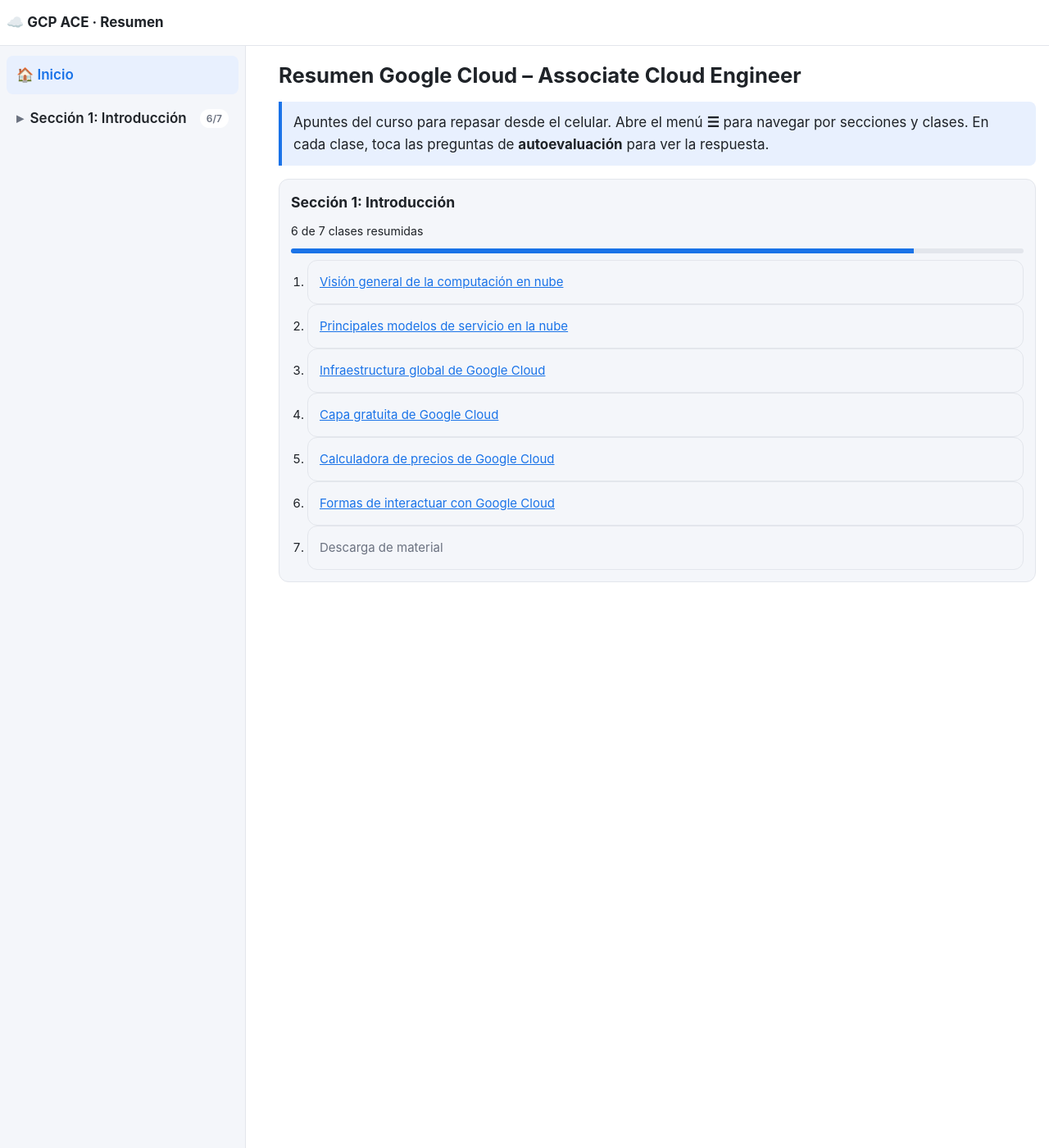
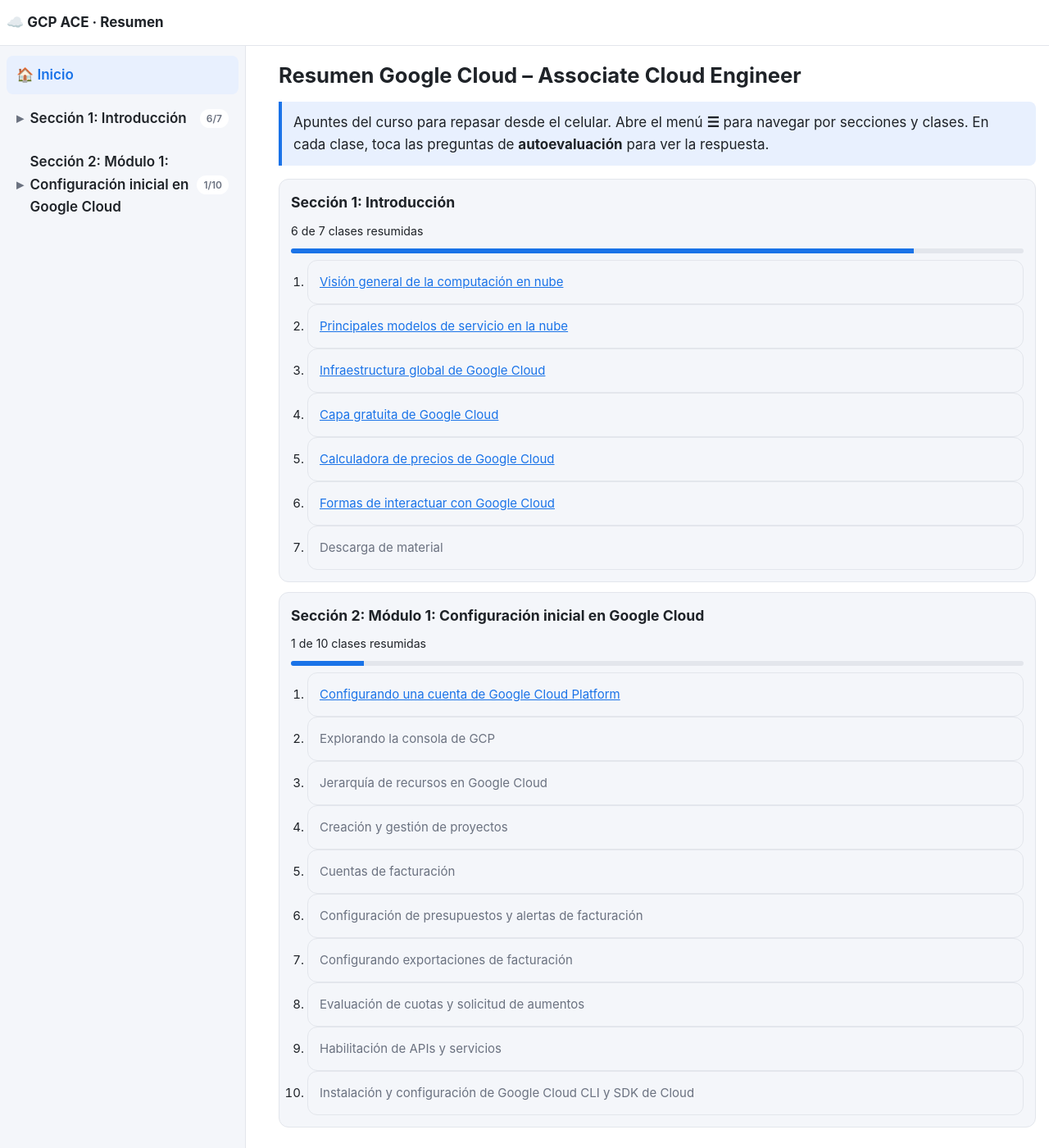
Before and after one commit to Isarone/gcp-ace-resumen, a Jekyll site: the page built from index.md, in a window 1280 px wide and 1400 px high. Shown: the whole window at 82% size. Built offline with Jekyll 4.4.1, drawn with Linux system fonts in a browser that asks for light colours.

Commit message:
Sección 2 en el menú + clase 1: configurar cuenta de Google Cloud
Co-Authored-By: Claude Opus 5.5 <noreply@anthropic.com>

````diff
--- a/_data/curso.yml
+++ b/_data/curso.yml
@@ -22,3 +22,28 @@
       url: /secciones/s01/06-formas-interactuar/
     - n: 7
       titulo: Descarga de material
+
+- seccion: 2
+  titulo: "Módulo 1: Configuración inicial en Google Cloud"
+  clases:
+    - n: 1
+      titulo: Configurando una cuenta de Google Cloud Platform
+      url: /secciones/s02/01-configurar-cuenta/
+    - n: 2
+      titulo: Explorando la consola de GCP
+    - n: 3
+      titulo: Jerarquía de recursos en Google Cloud
+    - n: 4
+      titulo: Creación y gestión de proyectos
+    - n: 5
+      titulo: Cuentas de facturación
+    - n: 6
+      titulo: Configuración de presupuestos y alertas de facturación
+    - n: 7
+      titulo: Configurando exportaciones de facturación
+    - n: 8
+      titulo: Evaluación de cuotas y solicitud de aumentos
+    - n: 9
+      titulo: Habilitación de APIs y servicios
+    - n: 10
+      titulo: Instalación y configuración de Google Cloud CLI y SDK de Cloud
--- /dev/null
+++ b/secciones/s02/01-configurar-cuenta.md
@@ -0,0 +1,90 @@
+---
+title: Configurando una cuenta de Google Cloud Platform
+seccion: 2
+clase: 1
+---
+
+## 🧠 Idea clave
+
+Para usar Google Cloud necesitas una **cuenta de Google** (Gmail). Luego activas la **prueba gratuita** (USD 300 por 90 días) en **2 pasos**: datos de la cuenta y verificación de pago.
+
+## 🪜 Paso a paso
+
+**0. Tener una cuenta de Google**
+- Sirve la que ya usas en Gmail, Drive o YouTube.
+- 💡 Recomendación del curso: crear una **cuenta nueva solo para el curso**. Pide nombre, fecha de nacimiento, el correo a crear y una contraseña.
+
+**1. Ir a [cloud.google.com](https://cloud.google.com) → "Empezar gratis"**
+
+**2. Paso 1 de 2: información de la cuenta**
+- Verifica el **correo** (la cuenta de Google que vas a usar).
+- Selecciona tu **país de residencia**.
+- Recordatorio de Google: **USD 300 por 90 días** y **sin cargos automáticos** al terminar la prueba, salvo que actives algo de pago manualmente.
+- Lee y acepta los **términos y condiciones** → **Aceptar y continuar**.
+
+**3. Paso 2 de 2: verificación de información de pago**
+- Se crea un **perfil de pagos**, que guarda tu información de pago asociada a tu cuenta de Google.
+  - Si ya tienes uno de Google Play o YouTube, **puedes reutilizarlo**.
+- **Tipo de cuenta:**
+
+| Opción | Cuándo |
+|---|---|
+| **Organización** | Pagos de un negocio o empresa |
+| **Persona física / individual** | Uso personal o de práctica ✅ (el del curso) |
+
+- Agrega la **tarjeta de crédito o débito**, la dirección y los demás datos.
+- Clic en **Iniciar prueba gratuita** → registro completo → **página de bienvenida**.
+
+## 💳 ¿Por qué pide tarjeta si es gratis?
+
+```
+La tarjeta NO es para cobrarte
+   → es para VERIFICAR que eres un usuario legítimo
+   → evita bots y fraude
+Google NO cobra automáticamente:
+   solo si TÚ decides pasar a pago al terminar la prueba
+```
+
+## 🎯 Tips para el examen
+
+- Requisito base: **una cuenta de Google**.
+- Prueba gratuita = **USD 300 · 90 días · sin cobro automático** al terminar.
+- El **perfil de pagos** se asocia a la cuenta de Google y puede reutilizarse entre servicios de Google.
+- Tipo de cuenta de pago: **Organización** (empresa) o **Individual** (personal).
+
+## ✅ Autoevaluación
+
+<details>
+<summary><b>1. ¿Qué necesitas antes de crear una cuenta de Google Cloud?</b></summary>
+<p>Una <b>cuenta de Google</b>, por ejemplo de Gmail.</p>
+</details>
+
+<details>
+<summary><b>2. ¿En qué sitio y con qué botón empiezas el registro?</b></summary>
+<p>En <b>cloud.google.com</b>, con el botón <b>"Empezar gratis"</b>.</p>
+</details>
+
+<details>
+<summary><b>3. ¿Qué se configura en el paso 1 de 2?</b></summary>
+<p>El correo, el <b>país de residencia</b> y la aceptación de <b>términos y condiciones</b>.</p>
+</details>
+
+<details>
+<summary><b>4. ¿Para qué pide Google una tarjeta en la prueba gratuita?</b></summary>
+<p>Para <b>verificar que eres un usuario legítimo</b> y evitar bots o fraude. No cobra automáticamente.</p>
+</details>
+
+<details>
+<summary><b>5. ¿Qué es el perfil de pagos?</b></summary>
+<p>Donde se guarda tu información de pago, asociada a tu cuenta de Google. Puedes reutilizar uno existente, por ejemplo de Google Play o YouTube.</p>
+</details>
+
+<details>
+<summary><b>6. ¿Qué tipo de cuenta eliges si es solo para practicar?</b></summary>
+<p><b>Persona física / individual.</b> "Organización" es para empresas.</p>
+</details>
+
+<details>
+<summary><b>7. Escenario: termina la prueba de 90 días y no hiciste nada. ¿Te cobran?</b></summary>
+<p><b>No.</b> No hay cargos automáticos a menos que actives manualmente un servicio de pago o pases a cuenta paga.</p>
+</details>
````
